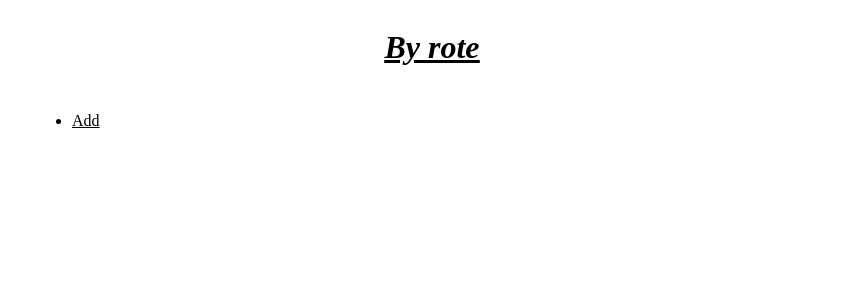
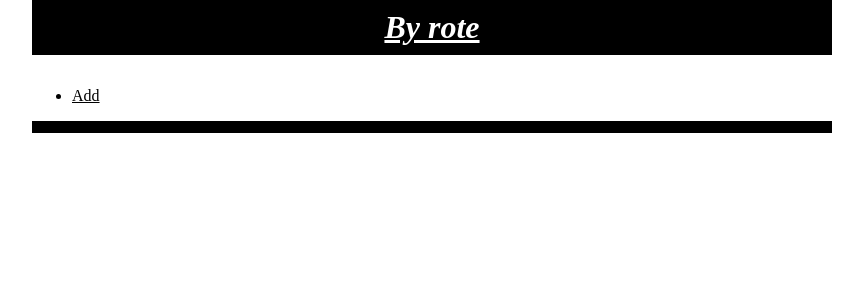
Before and after one commit to onthestairs/by-rote, a React (Create React App) app: page / in a window 1280 px wide. Shown: the top 300 px of the page, without its empty margins (208-1071 px from the left). Built offline with nearby package versions, Linux system fonts and the light colour scheme.

Commit message:
tweak styles

```diff
--- a/src/App.tsx
+++ b/src/App.tsx
@@ -59,6 +59,7 @@ const ByRote = () => {
         <Route path="/learn/:poemId/easy" element={<PlayPoemWrapper />} />
         <Route path="/learn/:poemId/hard" element={<PlayPoemHardWrapper />} />
       </Routes>
+      <footer></footer>
     </div>
   );
 };
@@ -91,7 +92,7 @@ const List = () => {
   });
 
   return (
-    <div>
+    <div className="poemList">
       <ul>
         {poemLinks}
         <li>
@@ -250,9 +251,11 @@ const PlayPoem = ({ poemId, poem }: { poemId: string; poem: Poem }) => {
     }
   }
   return (
-    <div className="learnPoem">
+    <>
       <div className="guesses">
         <input
+          tabIndex={-1}
+          autoFocus
           className="wordGuess"
           value={guess}
           onChange={(e) => changeGuess(e.target.value)}
@@ -268,7 +271,7 @@ const PlayPoem = ({ poemId, poem }: { poemId: string; poem: Poem }) => {
               reset();
             }}
           >
-            Reset
+            Start again
           </a>
         </p>
       </div>
@@ -282,7 +285,7 @@ const PlayPoem = ({ poemId, poem }: { poemId: string; poem: Poem }) => {
           revealWord={revealWord}
         ></MaskedPoem>
       </div>
-    </div>
+    </>
   );
 };
 
@@ -405,7 +408,7 @@ const PlayPoemHard = ({ poemId, poem }: { poemId: string; poem: Poem }) => {
               reset();
             }}
           >
-            Reset
+            Start again
           </a>
         </p>
       </div>
--- a/src/index.scss
+++ b/src/index.scss
@@ -28,48 +28,54 @@ a:visited {
 }
 
 header {
-  margin: 0.5em auto;
+  background: black;
+  color: white;
+  width: 100%;
+  margin: 0 auto 16px;
   h1 {
+    padding: 5px;
+    margin: 4px 0;
     font-style: italic;
     text-decoration: underline;
-    color: black;
+    color: white;
     text-align: center;
   }
 }
 
 .addPoem {
   width: 100%;
-  padding: 0 2em;
+  padding: 0 8px;
   .poemInput {
     height: 400px;
     width: 100%;
   }
 }
 
-.learnPoem {
+.poemList {
   flex: 1;
-  /* display: flex; */
-  /* flex-direction: column; */
+}
+
 .guesses {
   width: 100%;
-    padding: 0 2em;
-    margin: 0 auto 0.5em;
+  padding: 0 32px;
+  margin: 0 auto 8px;
   .wordGuess {
-      font-size: 2em;
+    font-size: 24px;
     margin: 0 auto;
     width: 100%;
   }
 }
 .poem {
+  flex: 1;
   width: 100%;
-    padding: 0 2em;
-    font-size: 0.8em;
+  padding: 0 32px;
+  font-size: 12px;
   overflow-y: scroll;
-    height: 450px;
+  /* height: 450px; */
   .poemTitle {
     h2 {
-        font-size: 1em;
-        margin-bottom: 0.2em;
+      font-size: 16px;
+      margin-bottom: 4px;
       margin-top: 0em;
     }
     span {
@@ -77,8 +83,11 @@ header {
     }
   }
 }
+
+footer {
+  height: 12px;
+  background-color: black;
 }
-
 
 .maskedPoem.completed {
   color: green;
```
Lines whose indentation alone changed are shown as unchanged.
